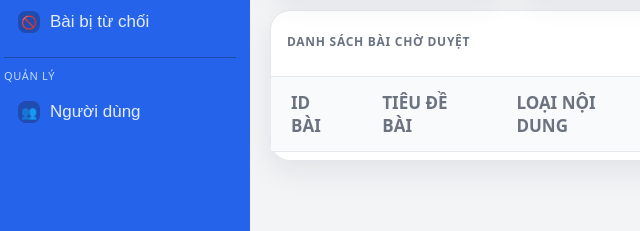
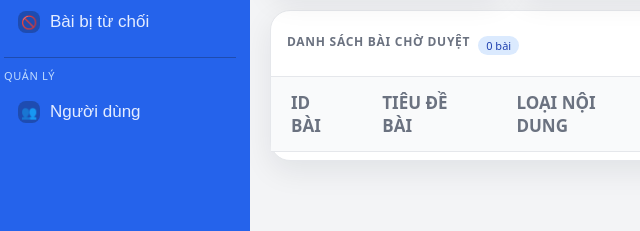
Before and after one commit to Jamejsskjdad/KHTN_8_SQL, a plain HTML site: page public/frontend/admin/dashboard.html in a window 1280 px wide. Shown: the part 234-465 px from the top of the page, 10-650 px from the left. Drawn offline with Linux system fonts and the light colour scheme; no server answers; sample sign-in values are in the browser's storage.

```diff
--- a/public/frontend/admin/dashboard.html
+++ b/public/frontend/admin/dashboard.html
@@ -122,6 +122,7 @@
         <div class="db-table-header">
           <div class="db-table-header-left">
             <h2 class="db-section-title">Danh sách bài chờ duyệt</h2>
+            <span id="badgeTotal" class="db-badge">0 bài</span>
           </div>
 
           <div class="db-table-filters">
```
